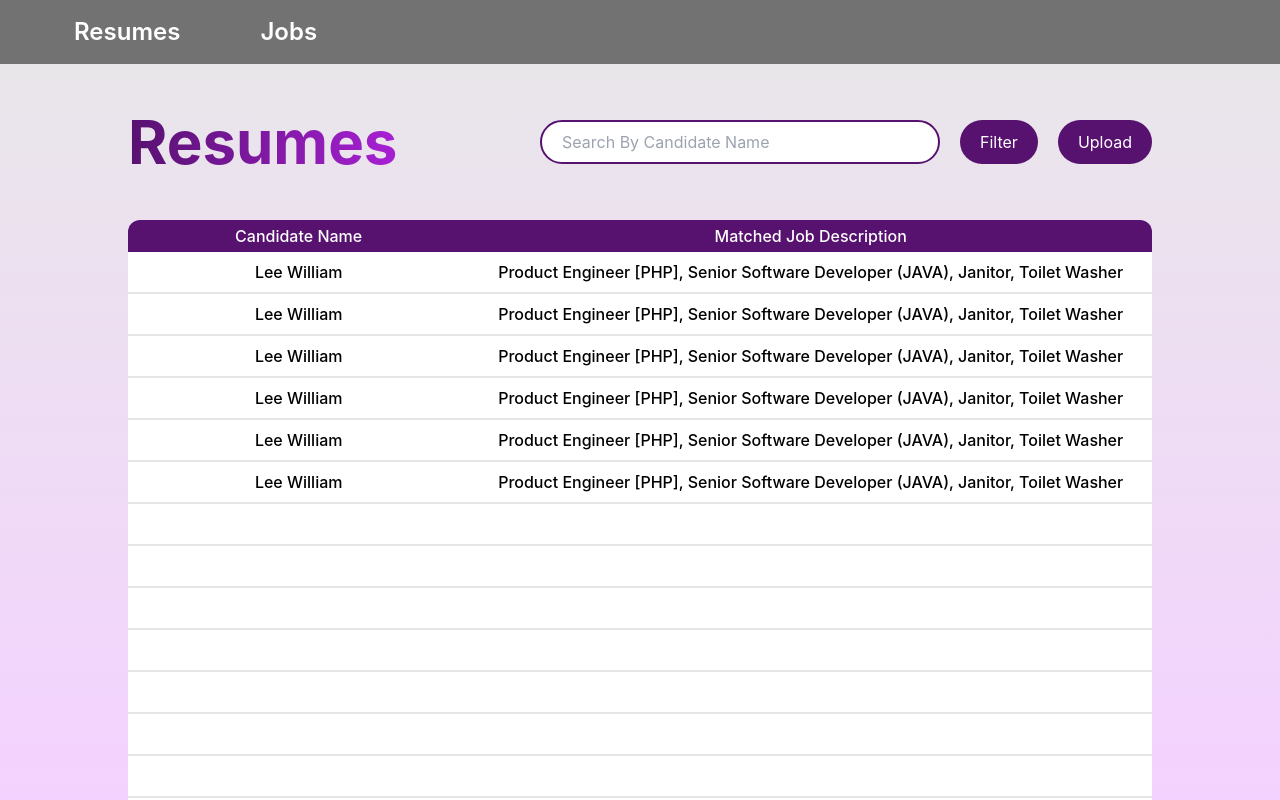
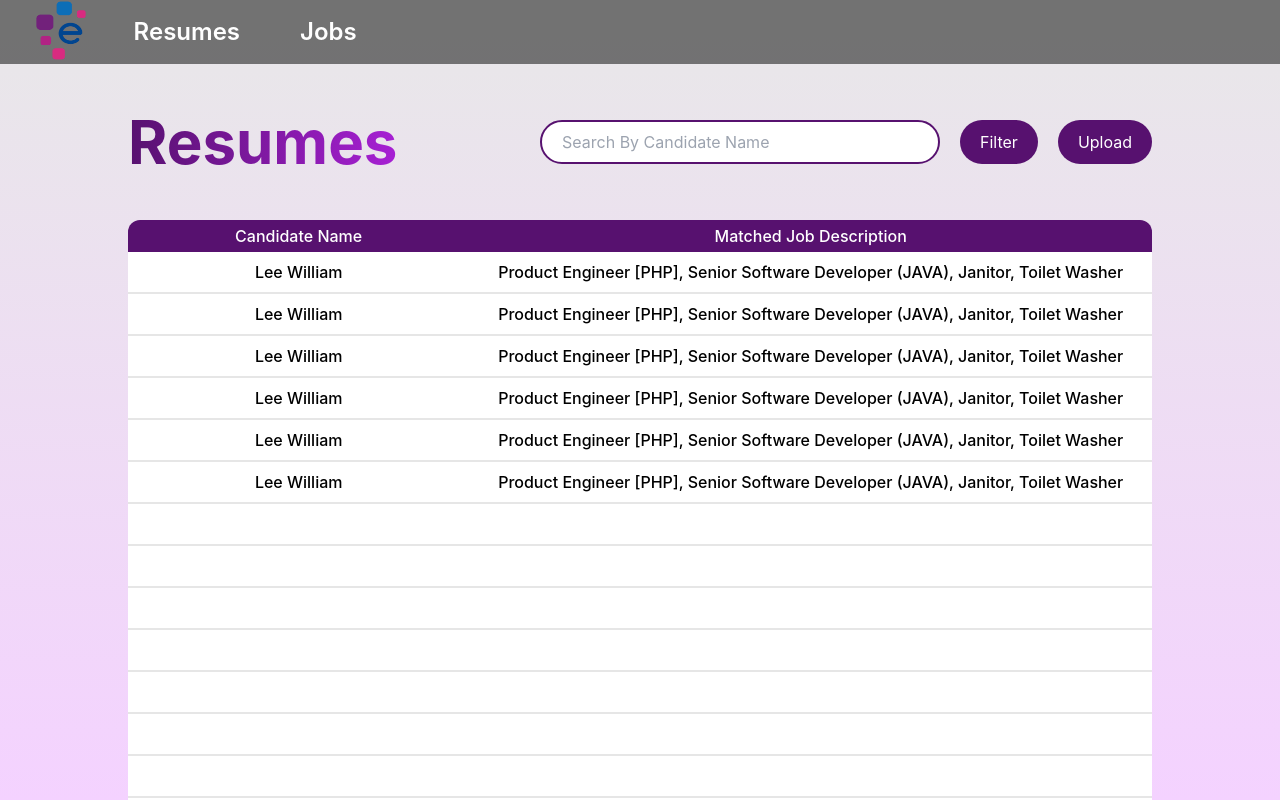
Before and after one commit to lwwilliam/mini-hackathon-we_have_an_imposter_amongst_us, a React (Create React App) app in the folder frontend/: page / in a window 1280 px wide. Built offline with nearby package versions, Linux system fonts and the light colour scheme.

Commit message:
added logo to header

```diff
--- a/frontend/src/components/pageHeader/Header.jsx
+++ b/frontend/src/components/pageHeader/Header.jsx
@@ -2,8 +2,9 @@ import React from "react";
 
 const PageHeader = () => {
 	return (
-		<div id="header" className='bg-[#1e1e1e]/[.58] w-screen h-16 flex gap-x-8 text-center font-semibold pl-[50px]'>
-			<a href="/" className="cursor-pointer my-4 mx-6 text-2xl text-white hover:underline">Resumes</a>
+		<div id="header" className='bg-[#1e1e1e]/[.58] w-screen h-16 flex gap-x-3 text-center font-semibold'>
+			<img src="/Experian-Logo.png" className="w-[7.6rem] h-[3.8rem]" />
+			<a href="/" className="cursor-pointer my-4 mr-6 text-2xl text-white hover:underline">Resumes</a>
 			<a href="/job" className="cursor-pointer my-4 mx-6 text-2xl text-white hover:underline">Jobs</a>
 		</div>
 	)
```
Also changed, not shown: frontend/public/Experian-Logo.png (added).
